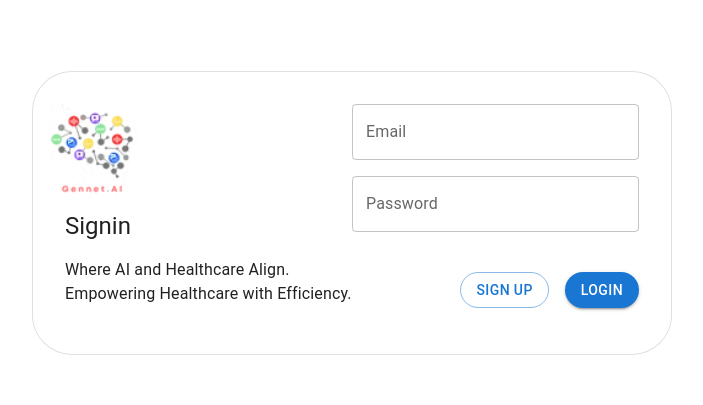
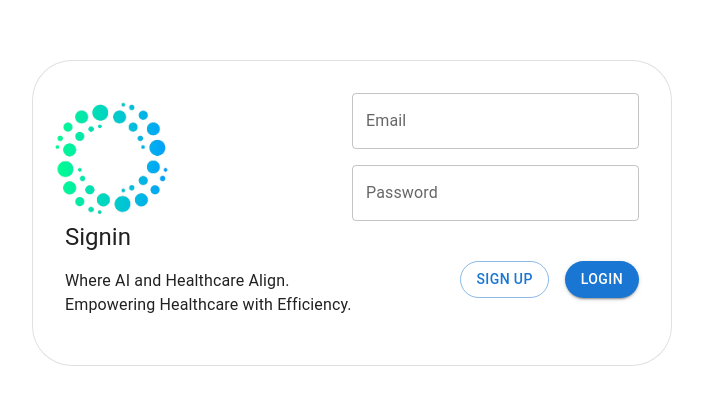
Before and after one commit to TalhaUnique/genent-frontent-new, a Next.js app: page /login in a window 1280 px wide. Shown: the part 187-592 px from the top of the page, without its empty margins (288-991 px from the left). Built offline with nearby package versions, Linux system fonts and the light colour scheme; no server answers.

Commit message:
Added new logo

```diff
--- a/app/login/page.tsx
+++ b/app/login/page.tsx
@@ -74,9 +74,9 @@ export default function LoginPage() {
             }}
           >
             <img
-              src="/gennet.avif"
+              src="/gennet_logo.png"
               alt="Logo"
-              style={{ width: 125, marginLeft: -35 }}
+              style={{ width: 125, marginLeft: -17 }}
             />
             <Typography variant="h5" sx={{ mb: 2 }}>
               Signin
--- a/components/layout/TopMenu.tsx
+++ b/components/layout/TopMenu.tsx
@@ -78,7 +78,7 @@ const TopMenu: React.FC<{ onMenuClick?: () => void; sideMenuOpen?: boolean, togg
             </IconButton>
           )}
           <img
-            src="/gennet.avif"
+            src="/gennet_logo.png"
             alt="Logo"
             style={{ height: 40, marginLeft: 8 }}
           />
```
Also changed, not shown: public/gennet_logo.png (added).
